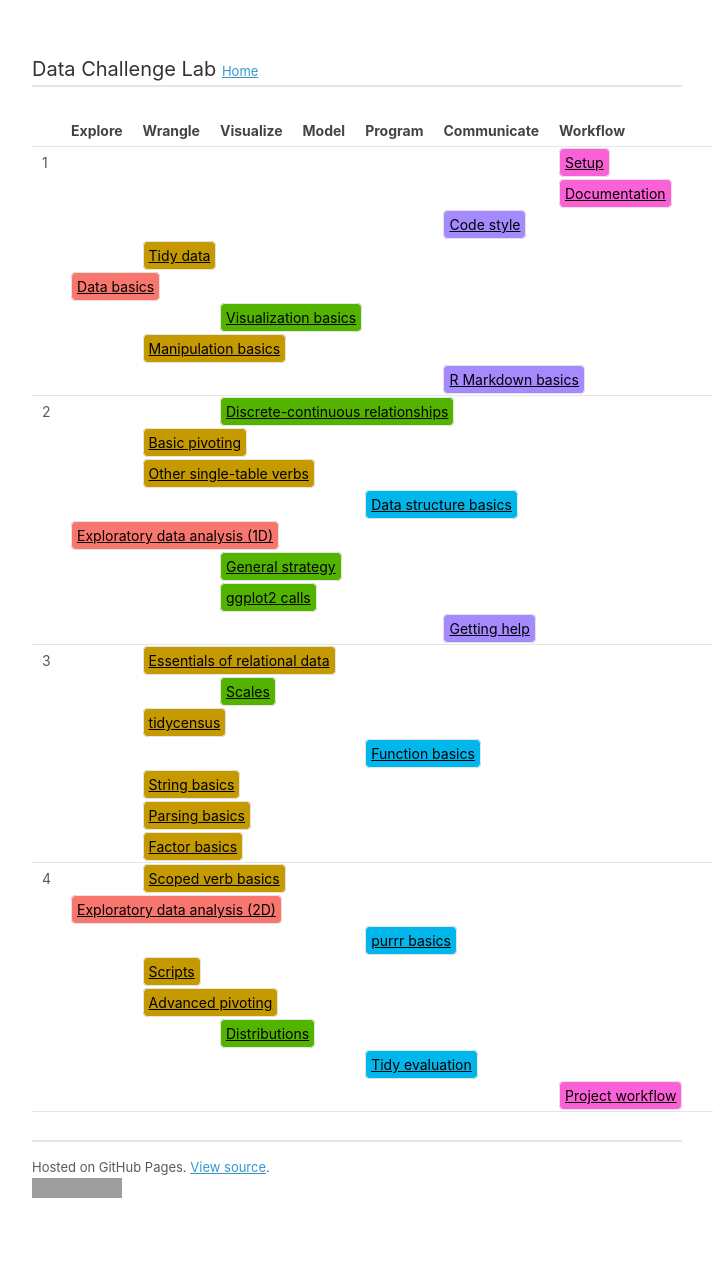
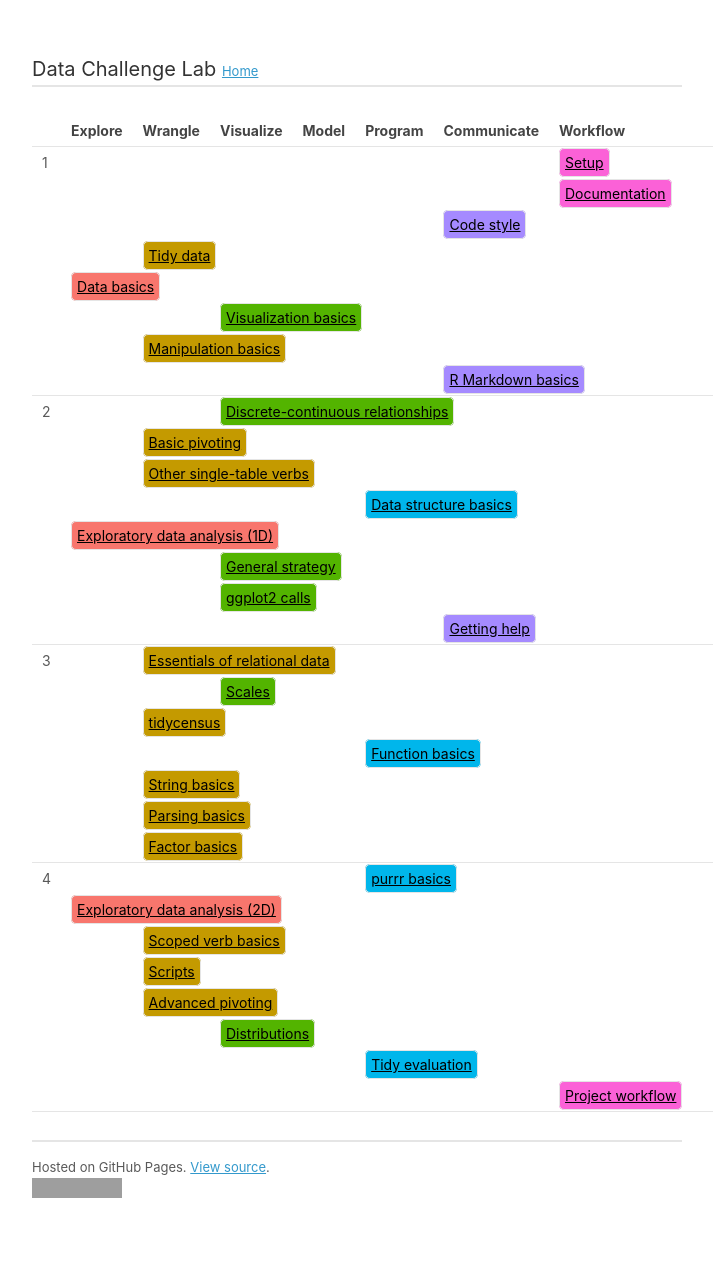
Before and after one commit to dcl-2020-01/curriculum, a Jekyll site: the page built from docs/index.md, in a window 1280 px wide. Shown: the whole page, without its empty margins (283-996 px from the left). Built offline with Jekyll 4.4.1, drawn with Linux system fonts in a browser that asks for light colours; our own code applies the rules of GitHub Pages for plain Markdown files; a script that is not in the unit is left out; grey boxes are pictures that could not be loaded.

Commit message:
Update for week 4

```diff
--- a/docs/index.md
+++ b/docs/index.md
@@ -179,9 +179,9 @@ title: Theme index
 <tbody>
 <tr>
 <td id='week-4'>4</td>
-  <td colspan="1"></td>
-  <td colspan="6"><a class="wrangle" href="manip-scoped.html">Scoped verb basics</a></td>
-  <td colspan="5"></td>
+  <td colspan="4"></td>
+  <td colspan="6"><a class="program" href="purrr-basics.html">purrr basics</a></td>
+  <td colspan="2"></td>
 </tr>
 <tr>
 <td></td>
@@ -190,9 +190,9 @@ title: Theme index
 </tr>
 <tr>
 <td></td>
-  <td colspan="4"></td>
-  <td colspan="6"><a class="program" href="purrr-basics.html">purrr basics</a></td>
-  <td colspan="2"></td>
+  <td colspan="1"></td>
+  <td colspan="6"><a class="wrangle" href="manip-scoped.html">Scoped verb basics</a></td>
+  <td colspan="5"></td>
 </tr>
 <tr>
 <td></td>
--- a/syllabus.yml
+++ b/syllabus.yml
@@ -31,10 +31,10 @@ weeks:
   - factor-basics
 
   week-04:
-  - manip-scoped
-  - eda-2d
 #  - function-anonymous
   - purrr-basics
+  - eda-2d
+  - manip-scoped
   - scripts
   - pivot-2
   - vis-distributions
```
